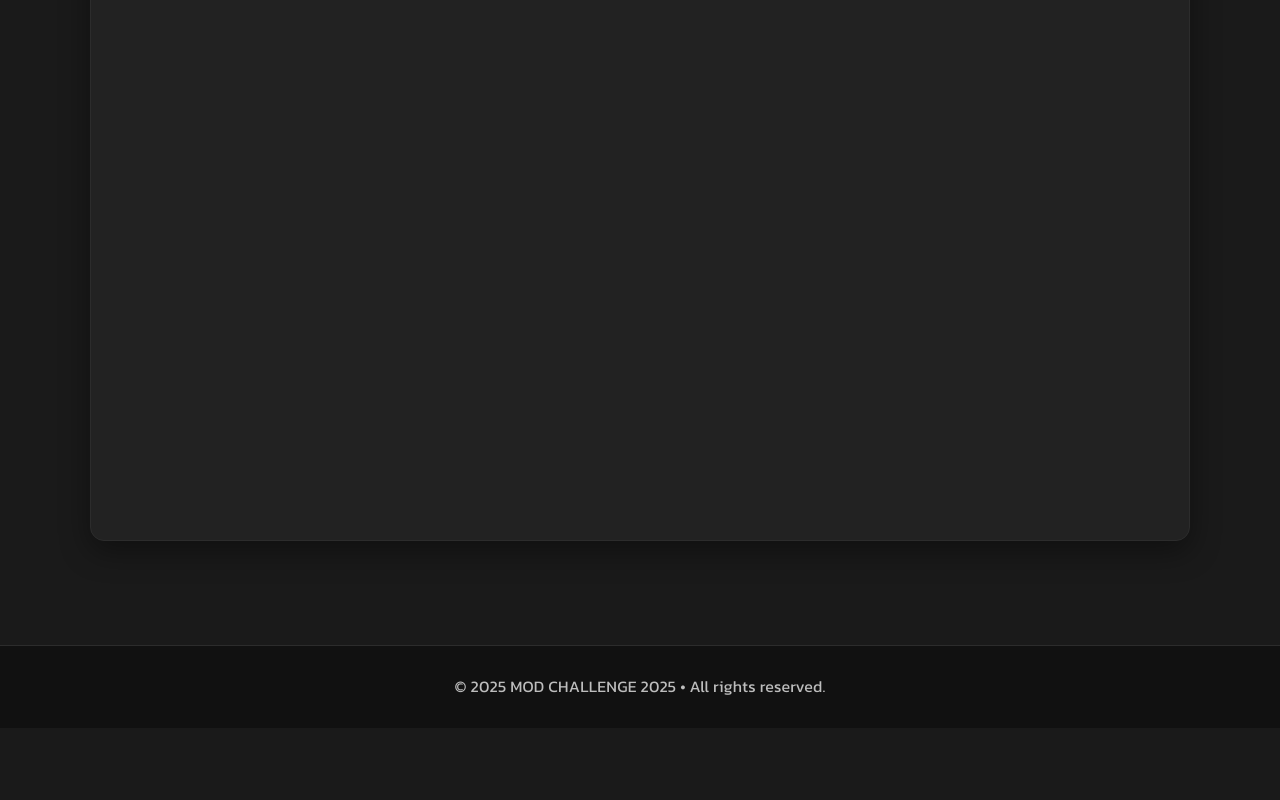
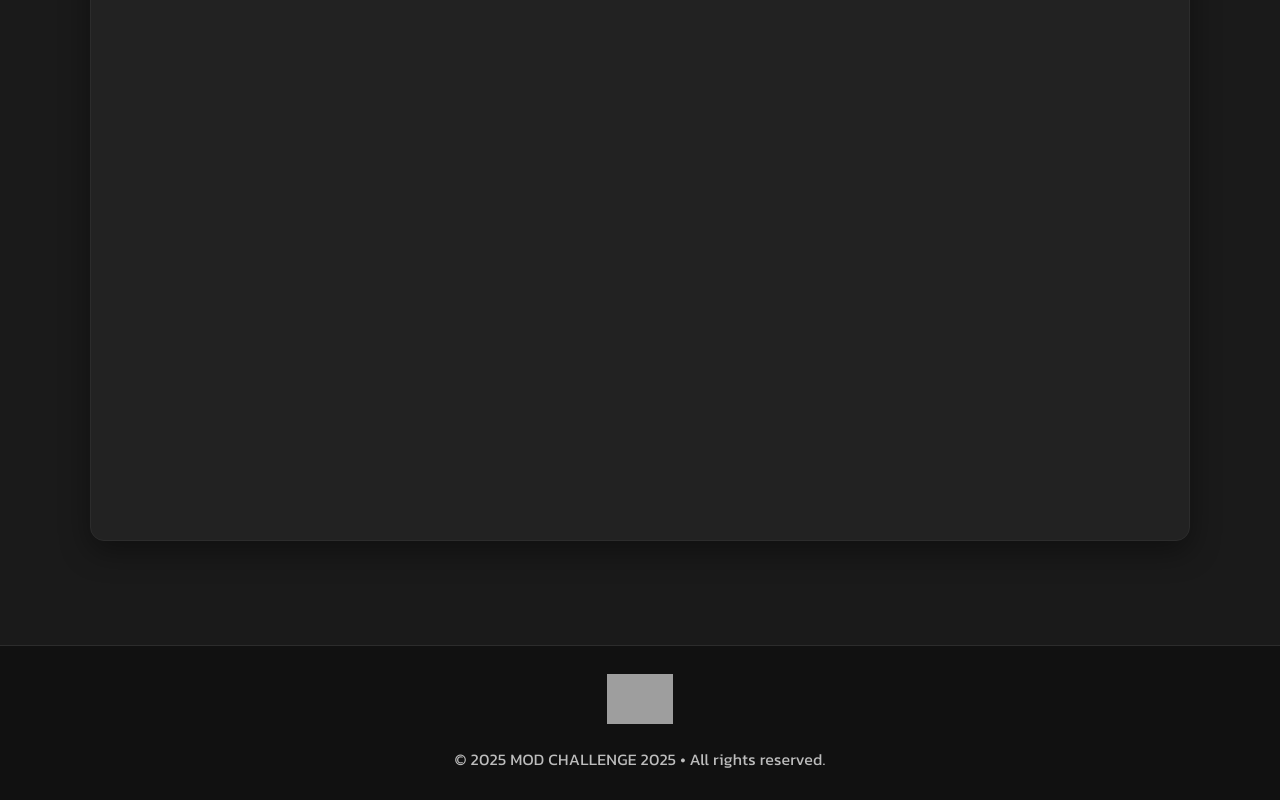
Before and after one commit to juniorkanfwqgwg/mod, a plain HTML site: page index.html in a window 1280 px wide. Shown: the part 3650-4450 px from the top of the page. Before the commit the page ends 4378 px from the top, so only its background shows below. Drawn offline with Linux system fonts and the light colour scheme; grey boxes are pictures that could not be loaded.

Commit message:
Update index.html

```diff
--- a/index.html
+++ b/index.html
@@ -170,6 +170,13 @@
     }
 
     footer{border-top:1px solid var(--border); padding:28px 20px; text-align:center; color:#bdbdbd; background:var(--bg-soft)}
+    .footer-logo {
+      margin-bottom: 15px;
+    }
+    .footer-logo img {
+      height: 50px;
+      width: auto;
+    }
 
     /* --- Responsive --- */
     @media (max-width: 980px){
@@ -320,6 +327,9 @@
 
   <!-- Footer -->
   <footer>
+    <div class="footer-logo">
+      <img src="https://firebasestorage.googleapis.com/v0/b/portfolio-b9b9c.firebasestorage.app/o/uploads%2FMOD%2Forganizer%20logo.png?alt=media&token=8e800dee-f9fb-4a18-a981-929575bc1e04" alt="Organizer Logos">
+    </div>
     © <span id="year"></span> MOD CHALLENGE 2025 • All rights reserved.
   </footer>
 
```
